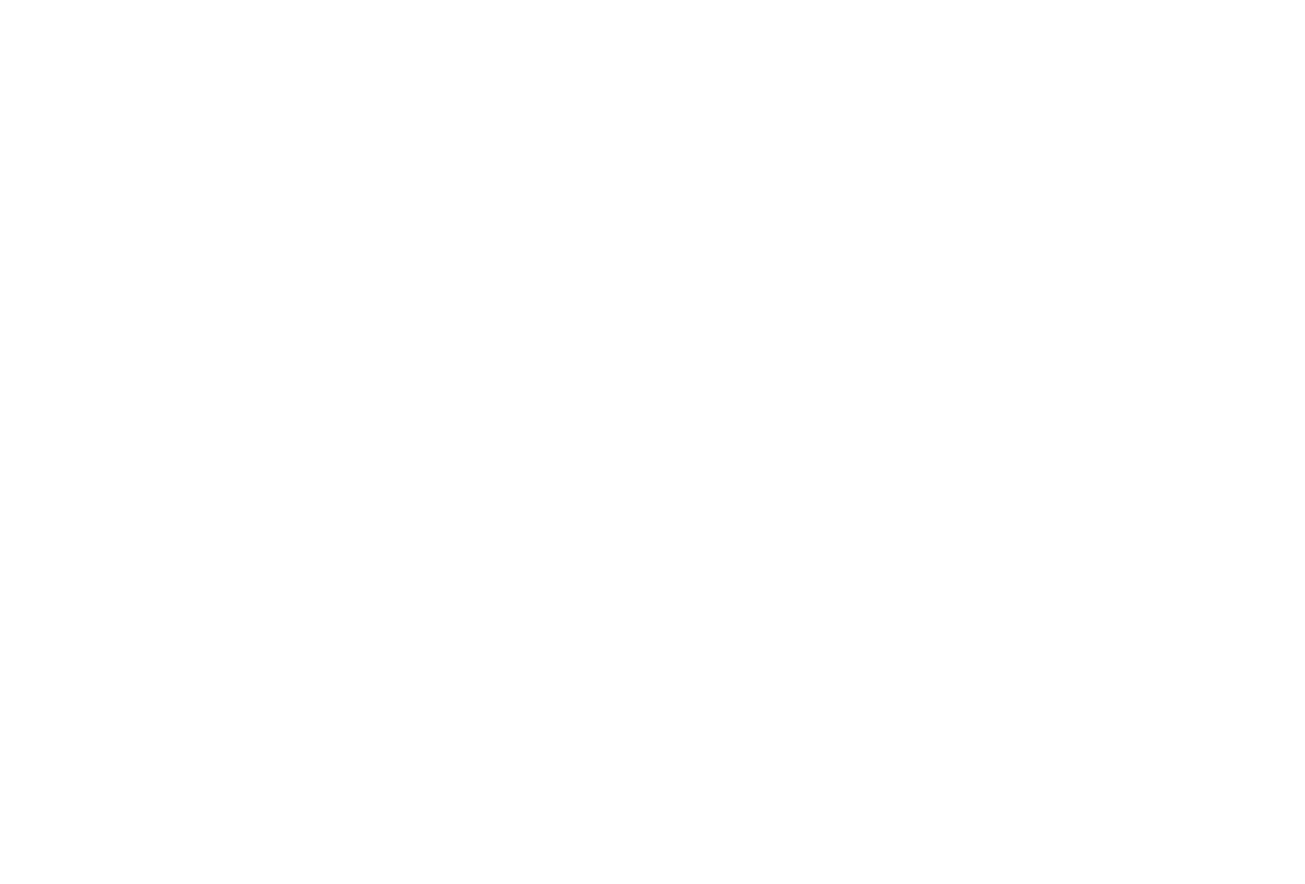
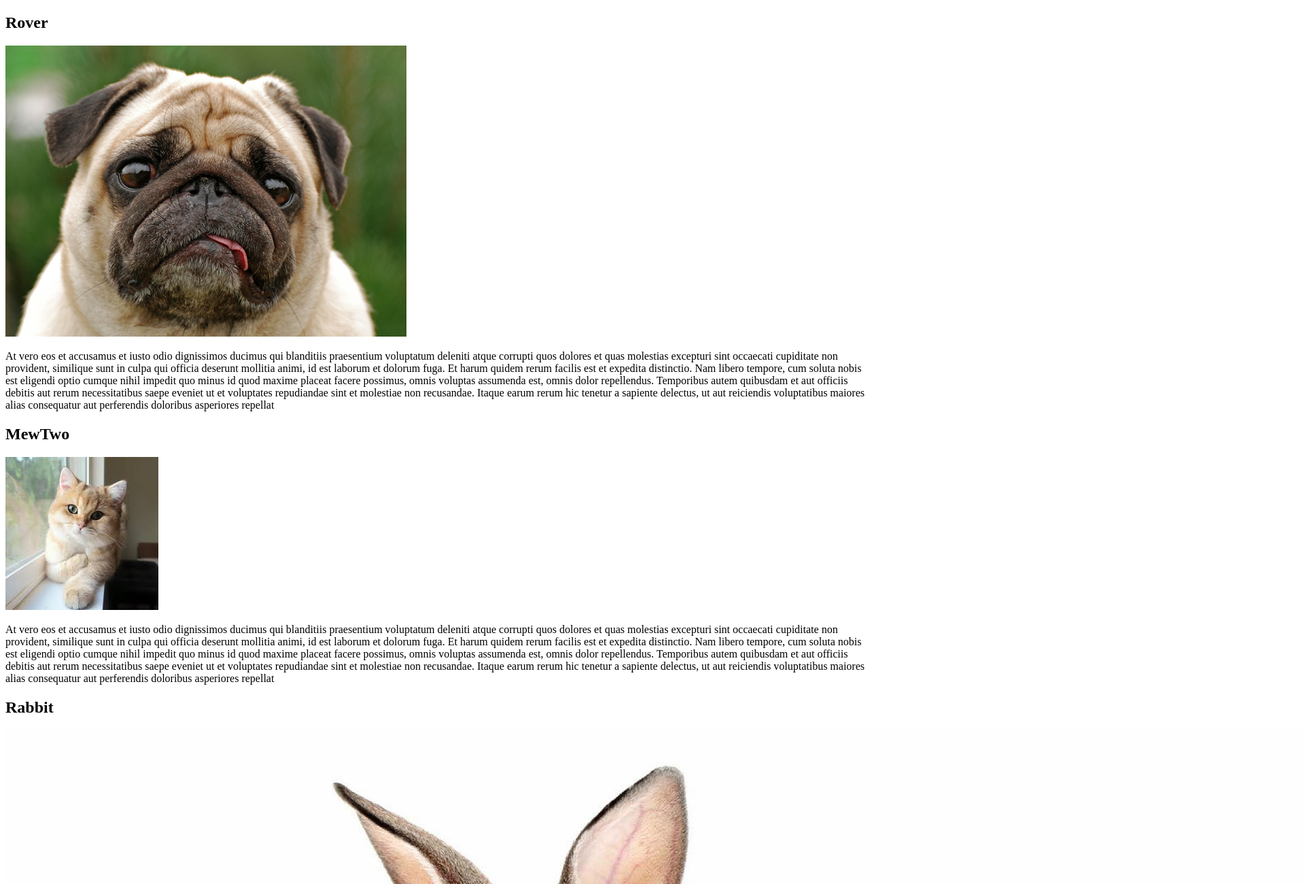
Before and after one commit to aliamirh/animal-shelter, a plain HTML site: page index.html in a window 1280 px wide. Shown: the top 1300 px of the page at 68% size, 1920 px wide, since content can reach past the window. Before the commit the page ends 800 px from the top, so only its background shows below. Drawn offline with Linux system fonts and the light colour scheme.

Commit message:
add images and text

```diff
--- a/index.html
+++ b/index.html
@@ -6,6 +6,24 @@
   </head>
 
   <body>
+    <div class="dog">
+      <h2>Rover</h2>
+      <img src="img/pug.jpg" alt="pug">
+      <p>At vero eos et accusamus et iusto odio dignissimos ducimus qui blanditiis praesentium voluptatum deleniti atque corrupti quos dolores et quas molestias excepturi sint occaecati cupiditate non provident, similique sunt in culpa qui officia deserunt mollitia animi, id est laborum et dolorum fuga. Et harum quidem rerum facilis est et expedita distinctio. Nam libero tempore, cum soluta nobis est eligendi optio cumque nihil impedit quo minus id quod maxime placeat facere possimus, omnis voluptas assumenda est, omnis dolor repellendus. Temporibus autem quibusdam et aut officiis debitis aut rerum necessitatibus saepe eveniet ut et voluptates repudiandae sint et molestiae non recusandae. Itaque earum rerum hic tenetur a sapiente delectus, ut aut reiciendis voluptatibus maiores alias consequatur aut perferendis doloribus asperiores repellat</p>
+    </div>
+
+    <div class="cat">
+      <h2>MewTwo</h2>
+      <img src="img/cat.jpeg" alt="cat">
+      <p>At vero eos et accusamus et iusto odio dignissimos ducimus qui blanditiis praesentium voluptatum deleniti atque corrupti quos dolores et quas molestias excepturi sint occaecati cupiditate non provident, similique sunt in culpa qui officia deserunt mollitia animi, id est laborum et dolorum fuga. Et harum quidem rerum facilis est et expedita distinctio. Nam libero tempore, cum soluta nobis est eligendi optio cumque nihil impedit quo minus id quod maxime placeat facere possimus, omnis voluptas assumenda est, omnis dolor repellendus. Temporibus autem quibusdam et aut officiis debitis aut rerum necessitatibus saepe eveniet ut et voluptates repudiandae sint et molestiae non recusandae. Itaque earum rerum hic tenetur a sapiente delectus, ut aut reiciendis voluptatibus maiores alias consequatur aut perferendis doloribus asperiores repellat</p>
+    </div>
+
+    <div class="rabbit">
+      <h2>Rabbit</h2>
+      <img src="img/rabbit.jpg" alt="rabbit">
+      <p>At vero eos et accusamus et iusto odio dignissimos ducimus qui blanditiis praesentium voluptatum deleniti atque corrupti quos dolores et quas molestias excepturi sint occaecati cupiditate non provident, similique sunt in culpa qui officia deserunt mollitia animi, id est laborum et dolorum fuga. Et harum quidem rerum facilis est et expedita distinctio. Nam libero tempore, cum soluta nobis est eligendi optio cumque nihil impedit quo minus id quod maxime placeat facere possimus, omnis voluptas assumenda est, omnis dolor repellendus. Temporibus autem quibusdam et aut officiis debitis aut rerum necessitatibus saepe eveniet ut et voluptates repudiandae sint et molestiae non recusandae. Itaque earum rerum hic tenetur a sapiente delectus, ut aut reiciendis voluptatibus maiores alias consequatur aut perferendis doloribus asperiores repellat</p>
+    </div>
+
 
   </body>
 </html>
```
Also changed, not shown: img/cat.jpeg (added), img/pug.jpg (added), img/rabbit.jpg (added).
